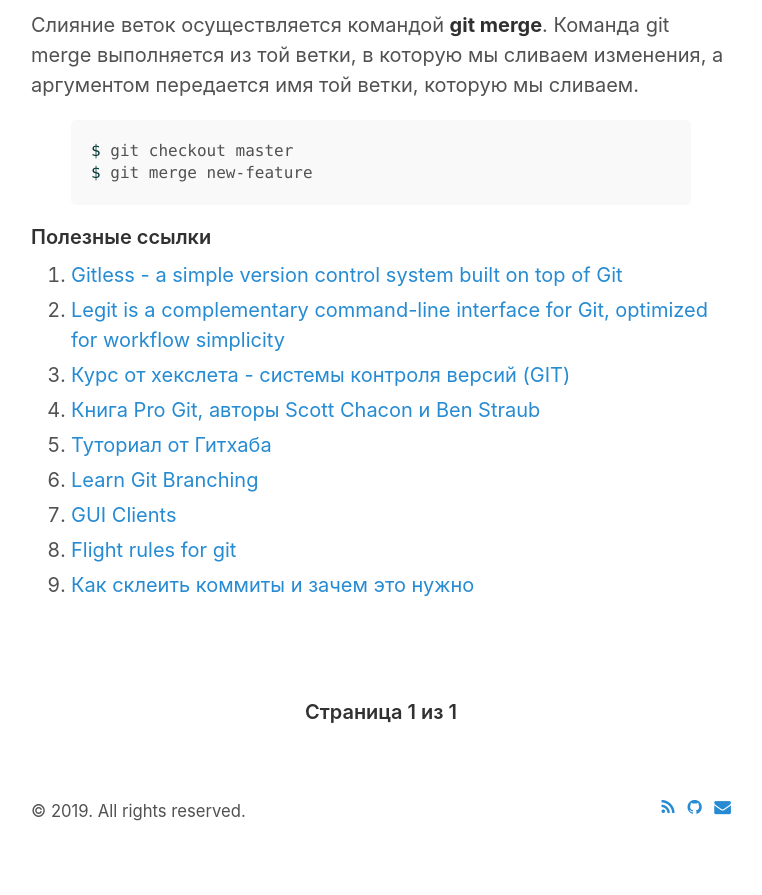
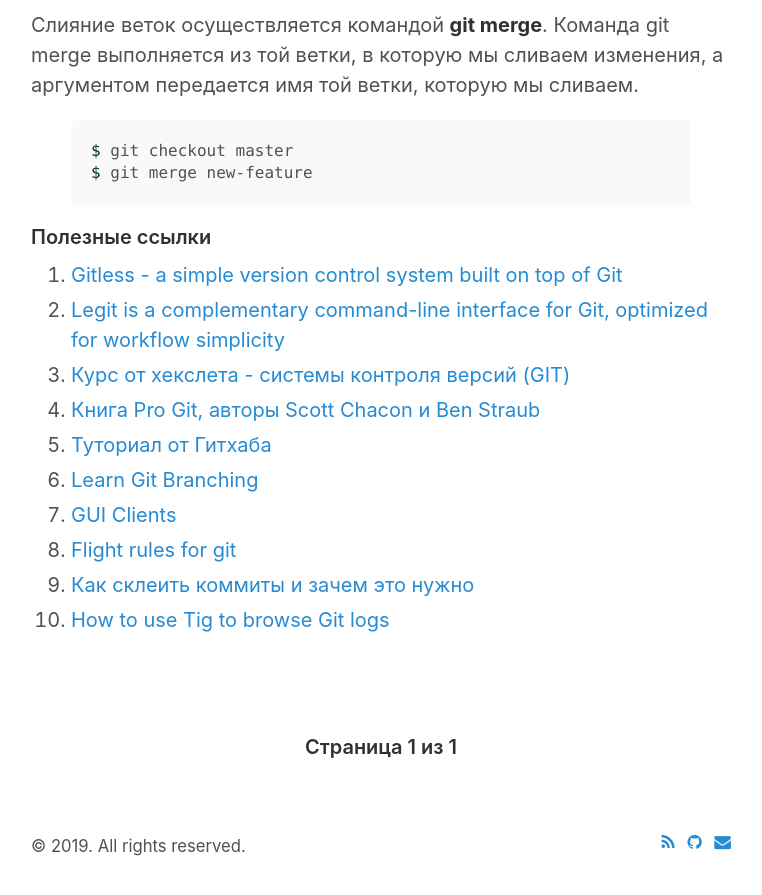
Before and after one commit to serhii73/serhii73.github.io, a Jekyll site: the page built from index.html, in a window 1280 px wide and 900 px high, scrolled down 5186 px. Shown: the top 895 px of the window, without its empty margins (259-1021 px from the left). Built offline with Jekyll 4.4.1, drawn with Linux system fonts in a browser that asks for light colours; the list of posts is cut into pages by our own code; before the commit the page ends 6051 px from its top, so only the background shows below that.

Commit message:
Add tig to progit

```diff
--- a/_posts/2017-11-05-progit.md
+++ b/_posts/2017-11-05-progit.md
@@ -191,3 +191,4 @@ $ git merge new-feature
 7. [GUI Clients](https://git-scm.com/downloads/guis)
 8. [Flight rules for git](https://github.com/k88hudson/git-flight-rules)
 9. [Как склеить коммиты и зачем это нужно](https://htmlacademy.ru/blog/27-how-to-squash-commits-and-why-it-is-needed)
+10. [How to use Tig to browse Git logs](https://opensource.com/article/19/6/what-tig)
```
